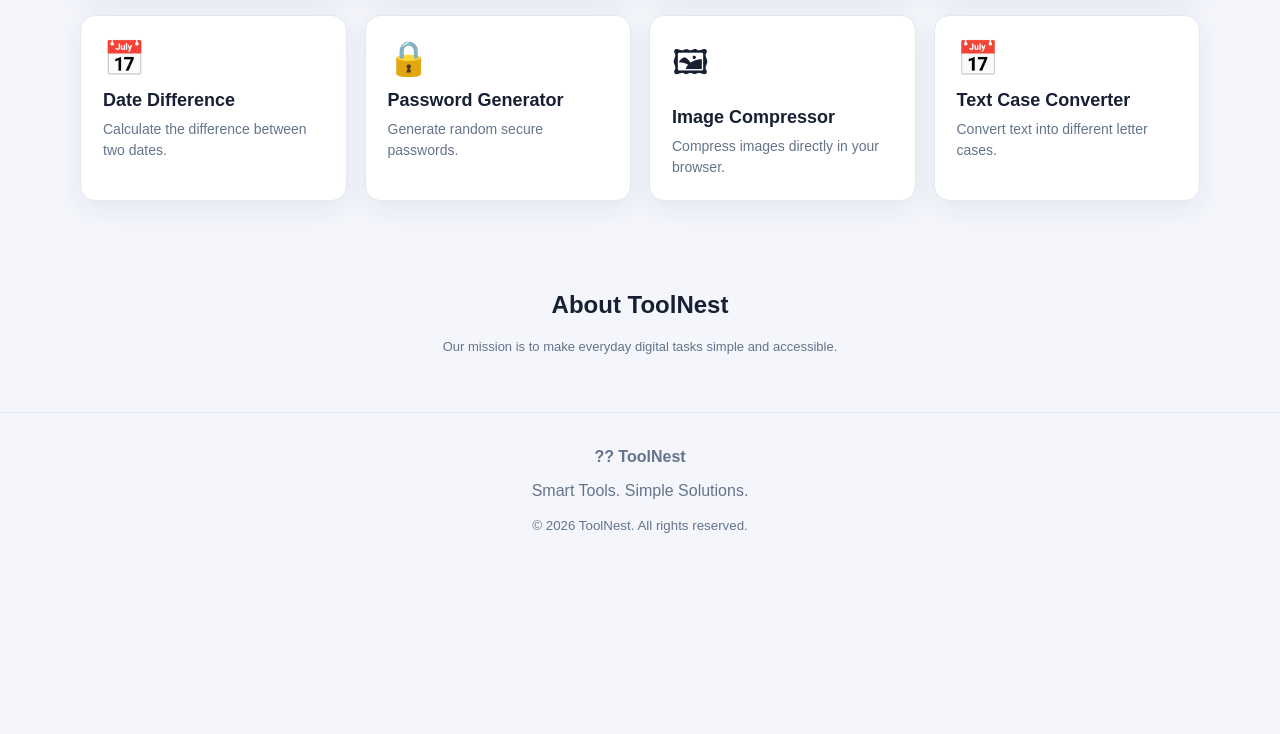
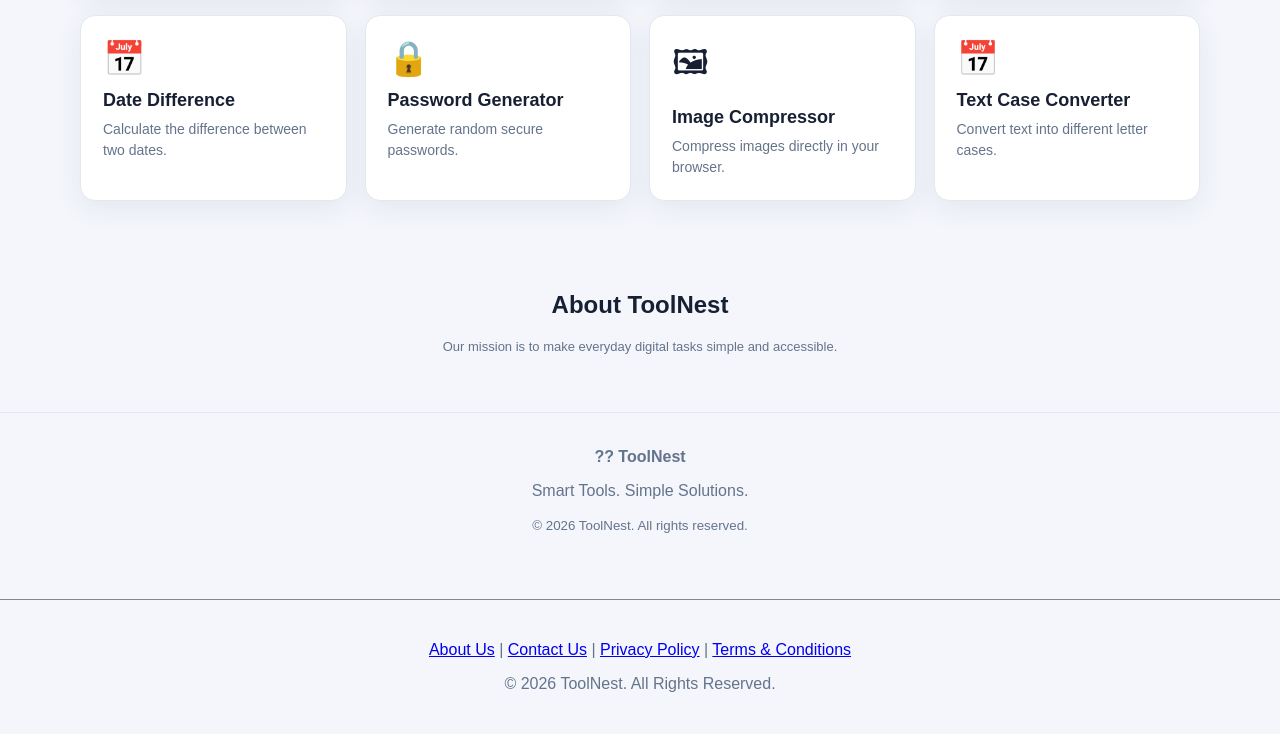
Before and after one commit to vijendarsinghrao27/looknext, a plain HTML site: page index.html in a window 1280 px wide. Shown: the part 813-1547 px from the top of the page. Before the commit the page ends 1382 px from the top, so only its background shows below. Drawn offline with Linux system fonts and the light colour scheme.

Commit message:
Update index.html

```diff
--- a/index.html
+++ b/index.html
@@ -847,5 +847,17 @@ async function copyText(text){
  }
 }
 </script>
+ <footer style="text-align:center; padding:25px 10px; margin-top:30px; border-top:1px solid #888;">
+
+  <p>
+    <a href="about.html">About Us</a> |
+    <a href="contact.html">Contact Us</a> |
+    <a href="privacy.html">Privacy Policy</a> |
+    <a href="terms.html">Terms &amp; Conditions</a>
+  </p>
+
+  <p>© 2026 ToolNest. All Rights Reserved.</p>
+
+</footer>
 </body>
 </html>
```
